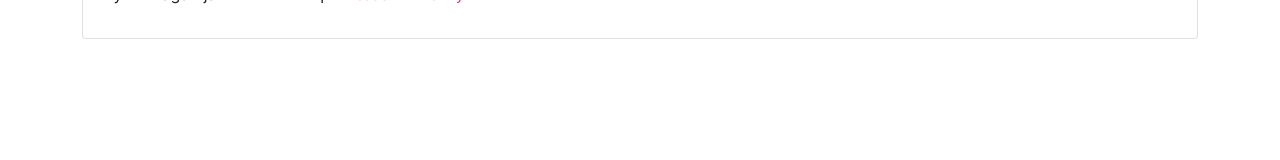
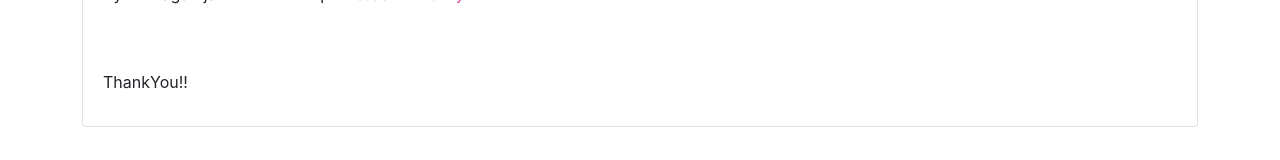
Before and after one commit to teja2004/My-Start-React-Application, a React (Create React App) app: page /about in a window 1280 px wide. Shown: the part 163-323 px from the top of the page. Built offline with nearby package versions, Linux system fonts and the light colour scheme.

Commit message:
ThankYou!!

```diff
--- a/src/Components/About.js
+++ b/src/Components/About.js
@@ -35,6 +35,8 @@ export default function About(){
                     By <q>V Nagateja</q> With the Help of{" "}
                     <code>CodewithHarry</code>.
                   </p>
+                  <br/><br/>
+                  <p>ThankYou!!</p>
                 </div>
               </div>
             </div>
```
